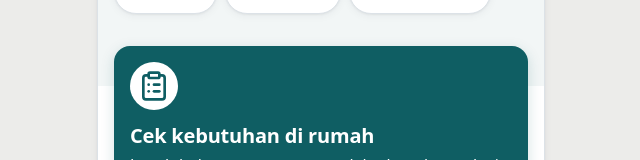
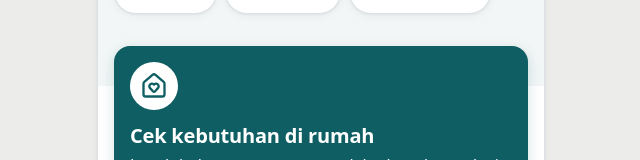
Before and after one commit to titohanafi/transisidnr, a React (Vite) app: page / in a window 1280 px wide. Shown: the part 419-579 px from the top of the page, without its empty margins (319-959 px from the left). Built offline with nearby package versions, Linux system fonts and the light colour scheme.

Commit message:
Beranda: ikon kartu utama lebih bermakna (rumah berhati untuk cek kebutuhan, daftar centang untuk lanjut)
Co-Authored-By: Claude Sonnet 5.5 <noreply@anthropic.com>

```diff
--- a/src/components/IkonBeranda.tsx
+++ b/src/components/IkonBeranda.tsx
@@ -1,6 +1,10 @@
-import { ClipboardList } from "lucide-react";
+import { HouseHeart, ListChecks, type LucideIcon } from "lucide-react";
 
-// Ikon Beranda dari Lucide (ISC). Dekoratif: artinya sudah ada di teks.
-export function IkonBeranda({ className = "h-8 w-8" }: { kunci?: "rencana"; className?: string }) {
-  return <ClipboardList className={`shrink-0 ${className}`} strokeWidth={2} aria-hidden="true" focusable="false" />;
+// Ikon kartu utama Beranda dari Lucide (ISC). Dekoratif: artinya sudah ada di teks.
+// "susun" = cek kebutuhan di rumah (rumah dengan hati: rumah yang dirawat); "lanjut" = lanjutkan daftar langkah.
+const ikon: Record<"susun" | "lanjut", LucideIcon> = { susun: HouseHeart, lanjut: ListChecks };
+
+export function IkonBeranda({ kunci, className = "h-7 w-7" }: { kunci: "susun" | "lanjut"; className?: string }) {
+  const Komponen = ikon[kunci];
+  return <Komponen className={`shrink-0 ${className}`} strokeWidth={2} aria-hidden="true" focusable="false" />;
 }
--- a/src/screens/Beranda.tsx
+++ b/src/screens/Beranda.tsx
@@ -108,7 +108,7 @@ export function Beranda() {
       aria-labelledby="jalur-utama"
     >
       <span className="flex h-12 w-12 items-center justify-center rounded-full bg-white text-utama">
-        <IkonBeranda kunci="rencana" />
+        <IkonBeranda kunci={adaJawaban ? "lanjut" : "susun"} />
       </span>
       <h3 id="jalur-utama" className="mt-isi text-subjudul">
         {kartu.judul}
```
